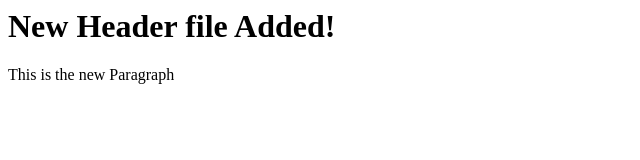
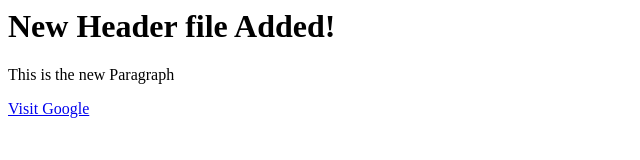
Before and after one commit to esomnofu/git, a plain HTML site: page index.html in a window 1280 px wide. Shown: the whole page, without its empty margins (0-640 px from the left). Drawn offline with Linux system fonts and the light colour scheme.

Commit message:
Added A Link tag to Google

```diff
--- a/index.html
+++ b/index.html
@@ -1,2 +1,5 @@
 <h1>New Header file Added!</h1>
 <p> This is the new Paragraph </p>
+
+
+<a href="https://google.com"> Visit Google </a>
```
